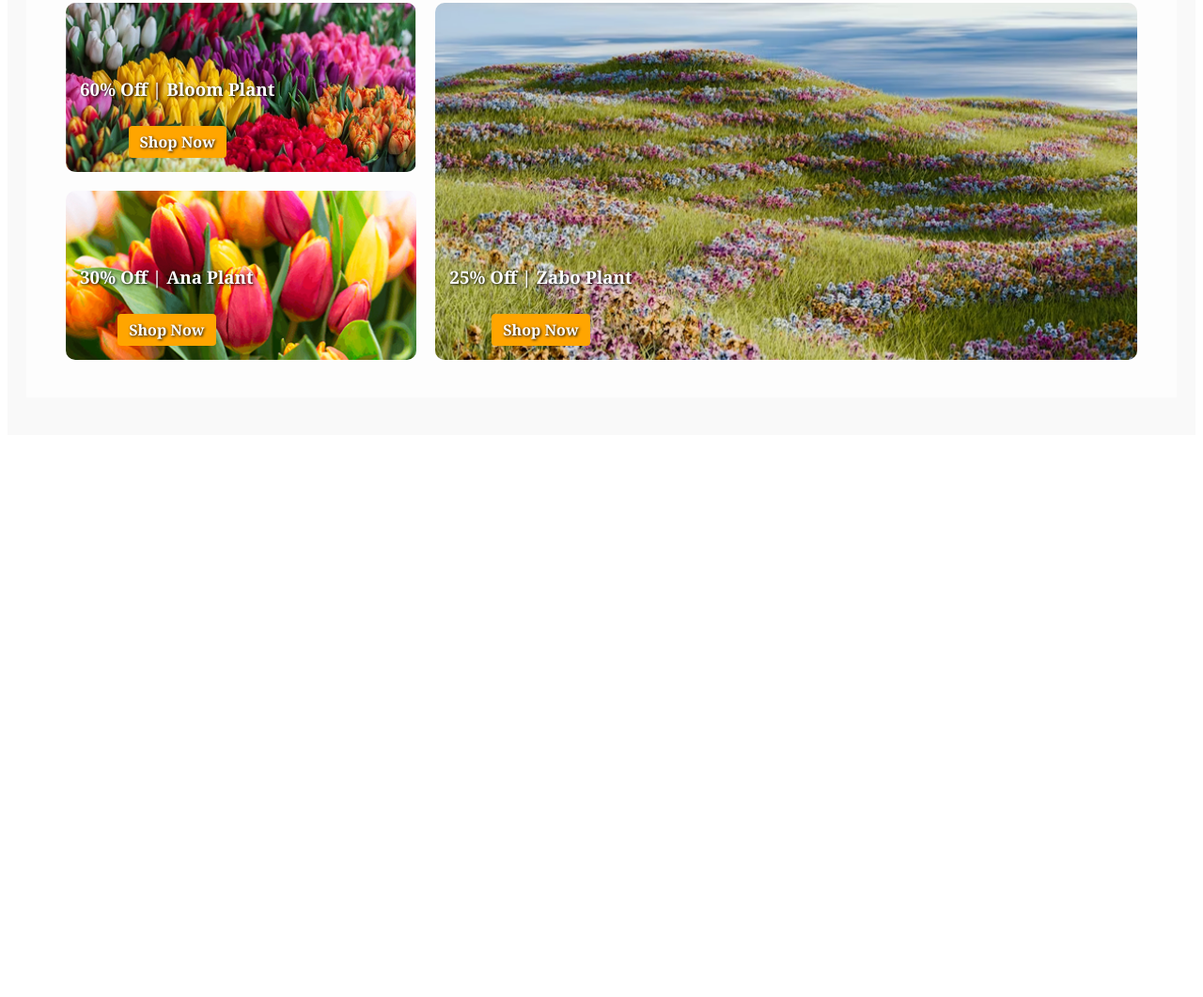
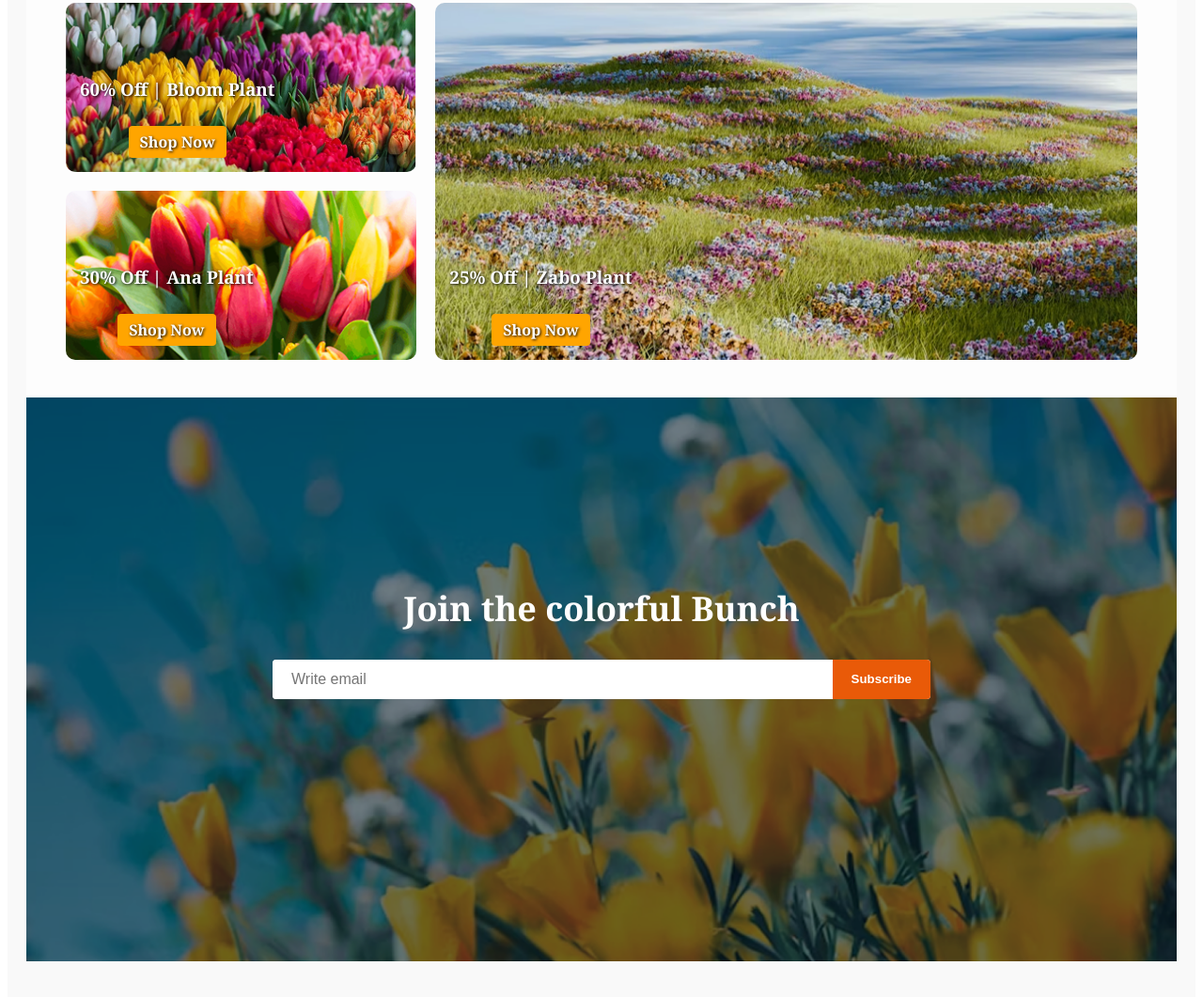
Before and after one commit to azharul1110/my-second-assignment, a plain HTML site: page index.html in a window 1280 px wide. Shown: the part 2818-3879 px from the top of the page at 94% size. Before the commit the page ends 3289 px from the top, so only its background shows below. Drawn offline with Linux system fonts and the light colour scheme.

Commit message:
added email part

```diff
--- a/index.html
+++ b/index.html
@@ -154,6 +154,17 @@
   </div>
 </div>
    </section>
+   <section class="subscribe-section">
+
+  <div class="subscribe-content">
+    <h2>Join the colorful Bunch</h2>
+    <form class="subscribe-form">
+      <input type="email" placeholder="Write email"/>
+      <button type="submit">Subscribe</button>
+    </form>
+  </div>
+</section>
+
     </main>
     <footer>
 
--- a/styles/flowers.css
+++ b/styles/flowers.css
@@ -337,6 +337,79 @@ nav a {
   font-weight: bold;
 }
 
+/* email styles */
+
+.subscribe-section {
+  background-image: url('../assets/news-letter-bg.png');
+  background-size: cover;
+  background-repeat: no-repeat;
+  background-position: center;
+  padding: 100px 20px;
+  text-align: center;
+  color: white;
+  position: relative;
+  min-height: 50vh;
+  max-width: 100%;
+}
+
+
+.subscribe-section::before {
+  content: "";
+  position: absolute;
+  top: 0;
+  left: 0;
+  height: 100%;
+  width: 100%;
+  background: rgba(0, 0, 0, 0.3);
+  z-index: 0;
+}
+
+.subscribe-content {
+  position: relative;
+  z-index: 1;
+  max-width: 700px;
+  margin: 0 auto;
+  align-items: center;
+  margin-top: 100px;
+
+
+}
+
+.subscribe-content h2 {
+  font-size: 36px;
+  margin-bottom: 30px;
+  font-weight: bold;
+  color:#FFFFFF ;
+}
+
+.subscribe-form {
+  display: flex;
+  justify-content: center;
+  border-radius: 4px;
+  overflow: hidden;
+  background-color: white;
+  max-width: 100%;
+}
+
+.subscribe-form input[type="email"] {
+  padding: 12px 20px;
+  border: none;
+  flex: 1;
+  font-size: 16px;
+  min-width: 0;
+}
+
+.subscribe-form button {
+  padding: 12px 20px;
+  background-color:#E95A08;
+  color: white;
+  border: none;
+  font-weight: bold;
+  cursor: pointer;
+  white-space: nowrap;
+}
+
+
 /* Responsive */
 
 /* small device */
@@ -349,8 +422,9 @@ nav a {
   }
   .feature-section,
   .deals-section,
-  .deal-layout{
-    flex-direction: column;
+  .deal-layout
+              {
+   flex-direction: column;
 
   }
   nav ul,
@@ -392,4 +466,16 @@ nav a {
    .deals-left{
     max-width: 300px;
    }
-}
+   .subscribe-section{
+    min-height: 30vh;
+    min-width: 20vh;
+    margin: 0px auto;
+
+   }
+   .subscribe-section h2{
+    font-size: 1.25rem;
+    font-weight: bold;
+   }
+
+
+  }
```
